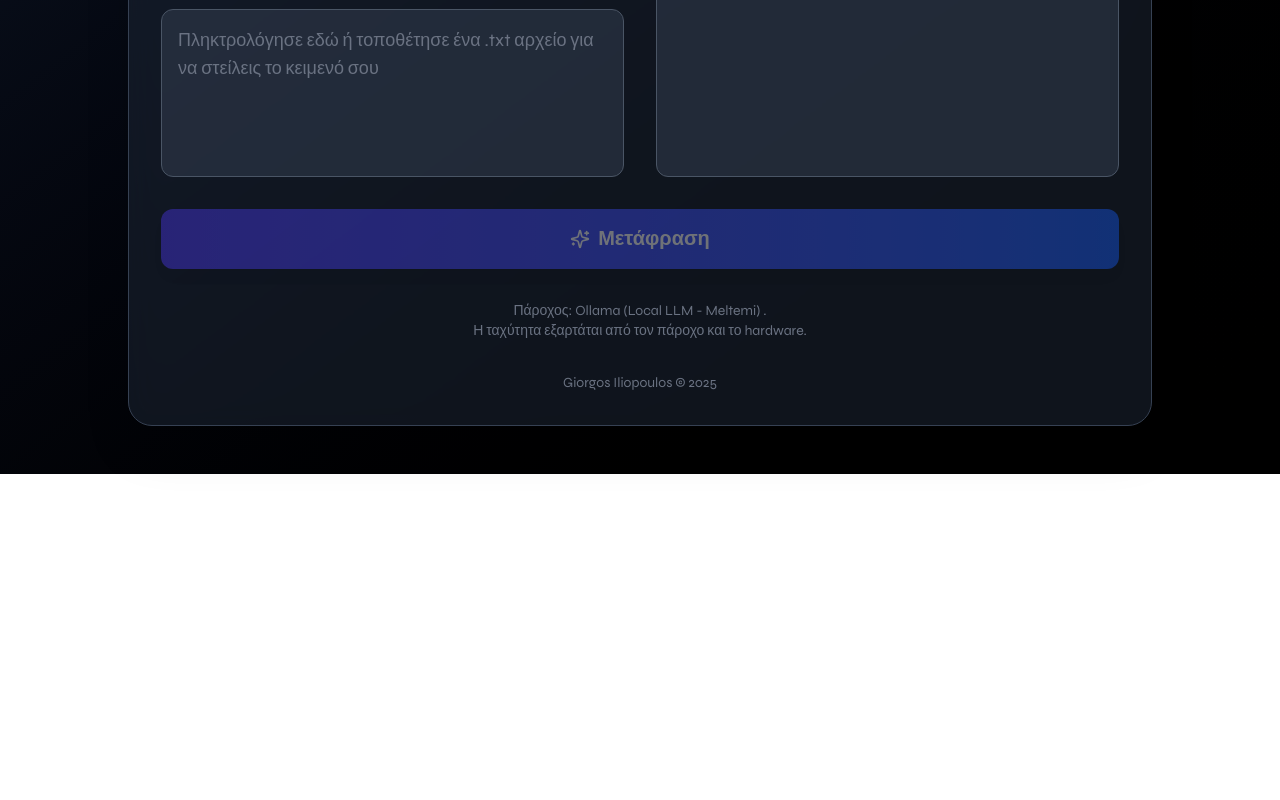
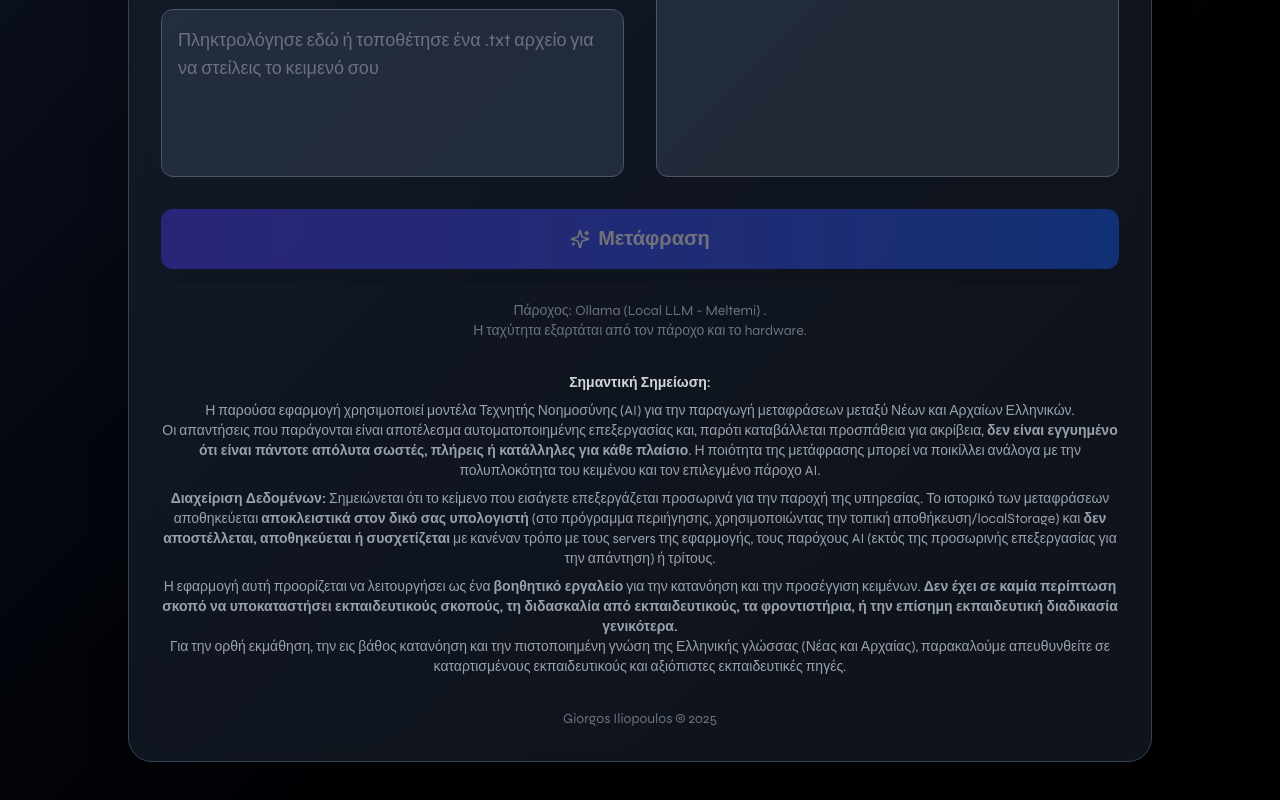
Before and after one commit to gioiliop7/greek-ai-translator, a Next.js app: page / in a window 1280 px wide. Shown: the part 500-1300 px from the top of the page. Before the commit the page ends 974 px from the top, so only its background shows below. Built offline with nearby package versions, Linux system fonts and the light colour scheme.

Commit message:
Add disclaimer

```diff
--- a/app/page.tsx
+++ b/app/page.tsx
@@ -18,6 +18,7 @@ import {
   MessageCircle, // For feedback (placeholder)
 } from "lucide-react";
 import { Window, TranslationHistoryItem } from "@/helpers/types";
+import Disclaimer from "@/components/Disclaimer";
 
 export default function Home() {
   const [text, setText] = useState("");
@@ -1099,6 +1100,7 @@ export default function Home() {
             </span>
           )}
         </p>
+        <Disclaimer darkMode={darkMode} />
         <p
           className={`text-center ${
             darkMode ? "text-gray-500" : "text-gray-600"
--- /dev/null
+++ b/components/Disclaimer.tsx
@@ -0,0 +1,65 @@
+// Define the props the component accepts
+// It needs the darkMode state from the parent component to apply correct styling
+
+import { DisclaimerProps } from "@/helpers/types";
+const Disclaimer: React.FC<DisclaimerProps> = ({ darkMode }) => {
+  // Determine text color classes based on the darkMode prop
+  const textColorClass = darkMode ? "text-gray-400" : "text-gray-600";
+  const headingColorClass = darkMode ? "text-gray-300" : "text-gray-700";
+
+  return (
+    // Container div for the entire disclaimer.
+    // Applies general styling like centering and text size.
+    <div className="text-center mt-8 text-sm">
+      {/* Disclaimer Heading */}
+      <p className={`font-semibold mb-2 ${headingColorClass}`}>
+        Σημαντική Σημείωση:
+      </p>
+
+      {/* Paragraph about AI Nature and Accuracy */}
+      <p className={`${textColorClass} mb-2`}>
+        Η παρούσα εφαρμογή χρησιμοποιεί μοντέλα Τεχνητής Νοημοσύνης (AI) για την
+        παραγωγή μεταφράσεων μεταξύ Νέων και Αρχαίων Ελληνικών.
+        <br />
+        Οι απαντήσεις που παράγονται είναι αποτέλεσμα αυτοματοποιημένης
+        επεξεργασίας και, παρότι καταβάλλεται προσπάθεια για ακρίβεια,{" "}
+        <strong>
+          δεν είναι εγγυημένο ότι είναι πάντοτε απόλυτα σωστές, πλήρεις ή
+          κατάλληλες για κάθε πλαίσιο
+        </strong>
+        . Η ποιότητα της μετάφρασης μπορεί να ποικίλλει ανάλογα με την
+        πολυπλοκότητα του κειμένου και τον επιλεγμένο πάροχο AI.
+      </p>
+
+      {/* Paragraph about Data Handling (Local Storage) */}
+      <p className={`${textColorClass} mb-2`}>
+        <strong>Διαχείριση Δεδομένων:</strong> Σημειώνεται ότι το κείμενο που
+        εισάγετε επεξεργάζεται προσωρινά για την παροχή της υπηρεσίας. Το
+        ιστορικό των μεταφράσεων αποθηκεύεται{" "}
+        <strong>αποκλειστικά στον δικό σας υπολογιστή</strong> (στο πρόγραμμα
+        περιήγησης, χρησιμοποιώντας την τοπική αποθήκευση/localStorage) και{" "}
+        <strong>δεν αποστέλλεται, αποθηκεύεται ή συσχετίζεται</strong> με
+        κανέναν τρόπο με τους servers της εφαρμογής, τους παρόχους AI (εκτός της
+        προσωρινής επεξεργασίας για την απάντηση) ή τρίτους.
+      </p>
+
+      {/* Paragraph about Educational Purpose */}
+      <p className={`${textColorClass}`}>
+        Η εφαρμογή αυτή προορίζεται να λειτουργήσει ως ένα{" "}
+        <strong>βοηθητικό εργαλείο</strong> για την κατανόηση και την προσέγγιση
+        κειμένων.{" "}
+        <strong>
+          Δεν έχει σε καμία περίπτωση σκοπό να υποκαταστήσει εκπαιδευτικούς
+          σκοπούς, τη διδασκαλία από εκπαιδευτικούς, τα φροντιστήρια, ή την
+          επίσημη εκπαιδευτική διαδικασία γενικότερα.
+        </strong>
+        <br />
+        Για την ορθή εκμάθηση, την εις βάθος κατανόηση και την πιστοποιημένη
+        γνώση της Ελληνικής γλώσσας (Νέας και Αρχαίας), παρακαλούμε απευθυνθείτε
+        σε καταρτισμένους εκπαιδευτικούς και αξιόπιστες εκπαιδευτικές πηγές.
+      </p>
+    </div>
+  );
+};
+
+export default Disclaimer;
--- a/helpers/types.ts
+++ b/helpers/types.ts
@@ -12,3 +12,7 @@ export interface TranslationHistoryItem {
   provider: "Ollama" | "Gemini" | "DeepSeek" | "ChatGPT";
   timestamp: number;
 }
+
+export interface DisclaimerProps {
+  darkMode: boolean;
+}
```
